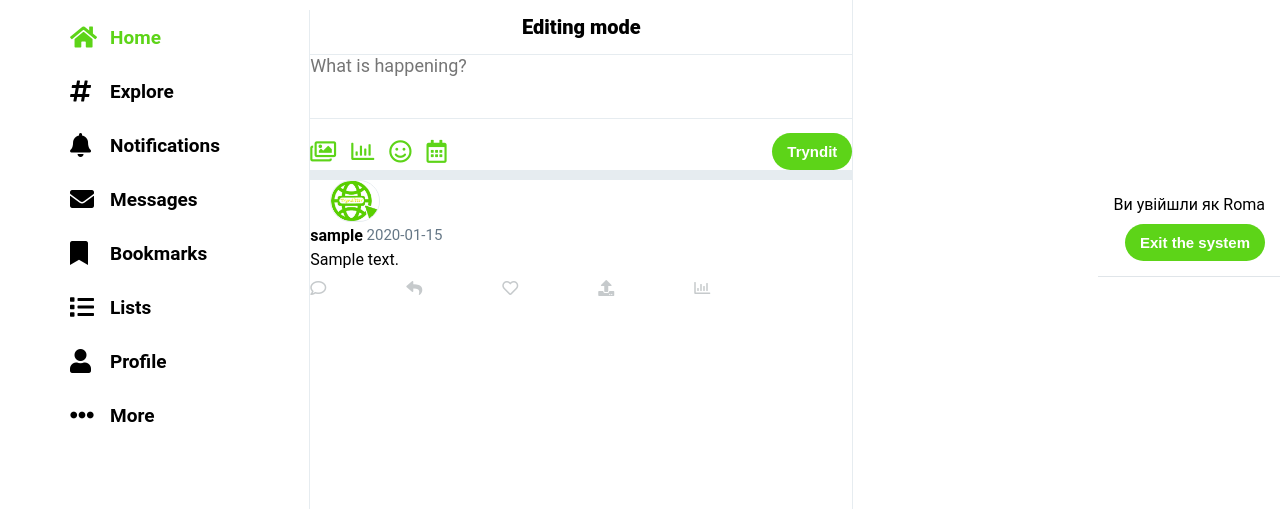
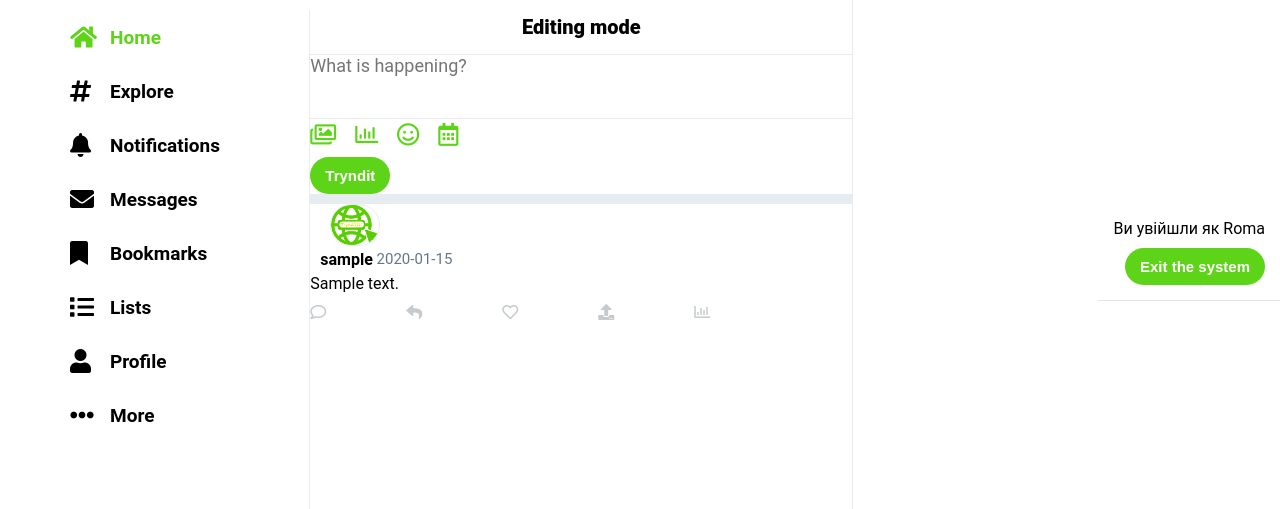
Before and after one commit to Roman040903/Trynditter-clone-Twitter-, a PHP site: page /?edit=1 in a window 1280 px wide. Shown: the top 509 px of the page. Run offline with PHP 8.4, Linux system fonts and the light colour scheme; a user stored in the database is signed in; tables that the repository leaves empty hold one stand-in row (values such as "Sample post"); data that the repository does not hold is empty; some libraries are stand-ins or nearby versions.

Commit message:
Update tweet-box.css

```diff
--- a/Trynditter/css/tweet-box.css
+++ b/Trynditter/css/tweet-box.css
@@ -20,6 +20,7 @@
 }
 .tweet__name{
     font-weight: 700;
+    margin-left: 10px;
 }
 .tweet__username, .tweet__date{
     color:rgb(101,119,134);
@@ -42,10 +43,11 @@
 .tweet__icons i{
     color:#c6cacc;
 }
-.tweet__icons-wrapper{
+.post{
     display: flex;
+   padding: 2px; margin-top: 5px;
 }
-.tweet__icons-add{
+.icons-add{
     width: 100%;
     display: flex;
     margin-top: 10px;
```
